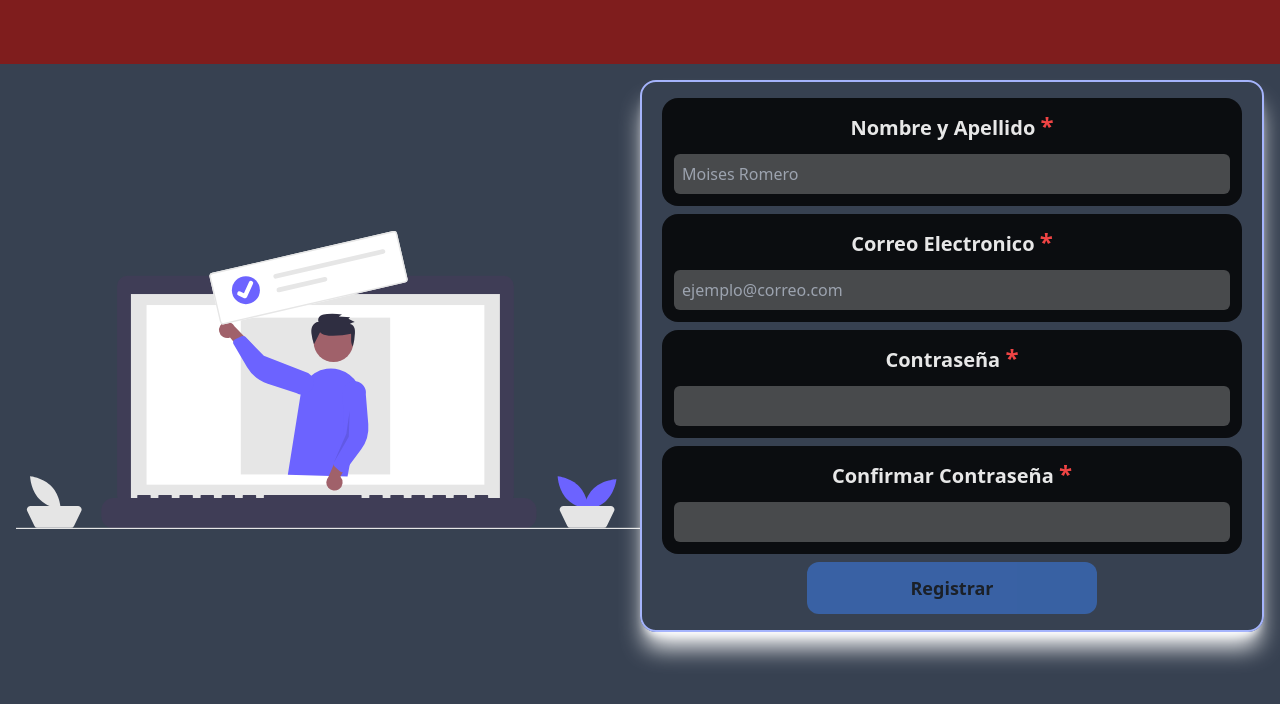
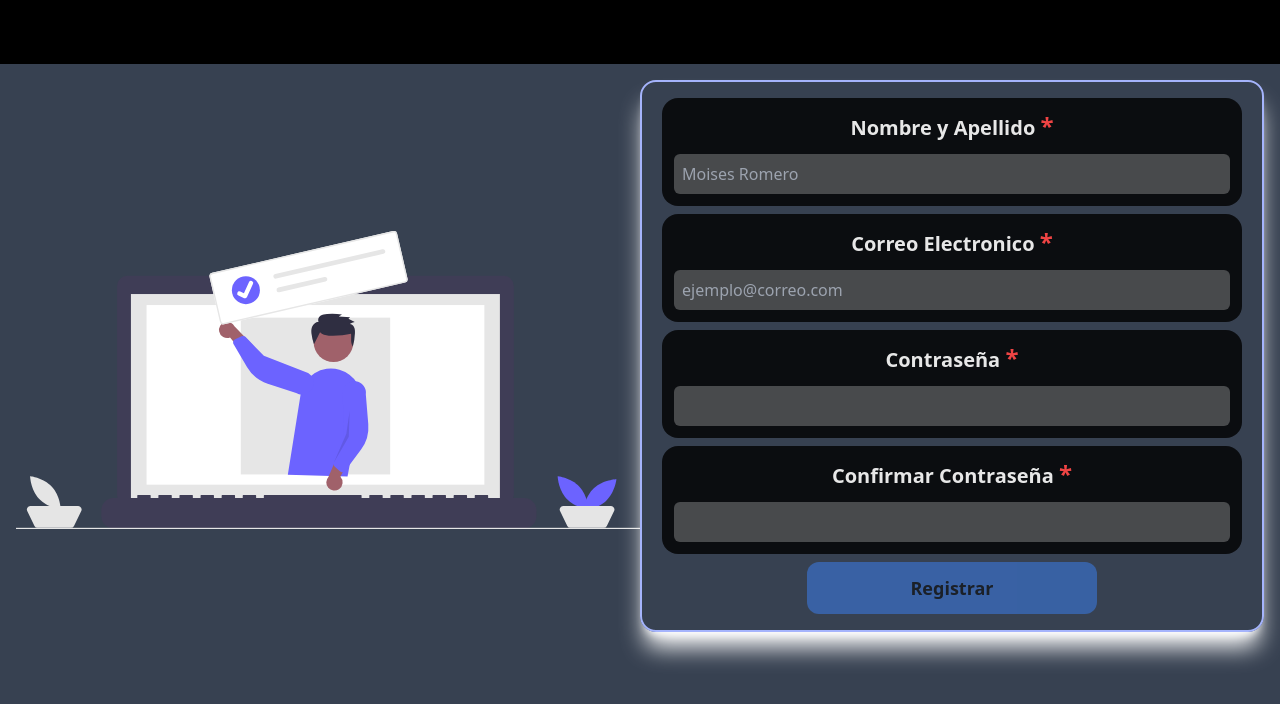
Before and after one commit to MKRDeus/ListContact, a website: page views/signup/index.html in a window 1280 px wide. Drawn offline with nearby package versions, Linux system fonts and the light colour scheme; files whose address does not match are found by name.

Commit message:
Update index.html

```diff
--- a/views/signup/index.html
+++ b/views/signup/index.html
@@ -8,7 +8,7 @@
     <link rel="stylesheet" href="/styles/output.css" />
   </head>
   <body class="bg-gray-700">
-    <nav id="navbar" class="fixed top-0 right-0 left-0 bg-red-900 h-16"></nav>
+    <nav id="navbar" class="fixed top-0 right-0 left-0 bg-black h-16"></nav>
     <div id="notification" class="fixed top-20 right-0 left-0"></div>
     <main
       class="pt-20 flex justify-center items-center px-4 flex-row max-w-7xl"
```
